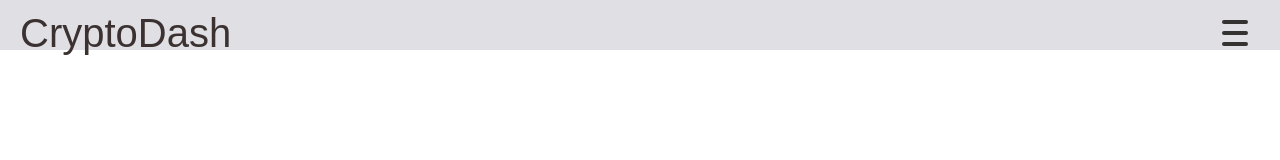
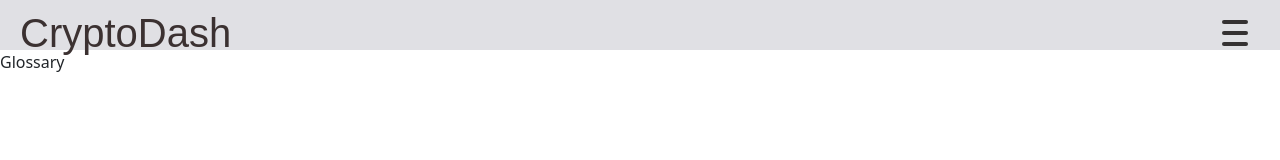
Before and after one commit to csavella/frontend-cryptodash, a React (Create React App) app: page /glossary in a window 1280 px wide. Shown: the top 160 px of the page. Built offline with nearby package versions, Linux system fonts and the light colour scheme.

Commit message:
First commit. Edited BurgerMenu.js adding glossary

```diff
--- /dev/null
+++ b/src/Components/Glossary/Glossary.js
@@ -0,0 +1,7 @@
+import React from 'react';
+import './Glossary.css';
+
+const Glossary = () =>{
+    return (<div>Glossary</div>)
+}
+export default Glossary;
--- a/src/Components/Navigation/BurgerMenu.js
+++ b/src/Components/Navigation/BurgerMenu.js
@@ -15,6 +15,9 @@ export default class SlideMenu extends React.Component {
         <Link to="/exchanges" id="exchanges" className="menu-item">
           Exchanges
         </Link>
+        <Link to="/glossary" id="glossary" className="menu-item">
+          Glossary
+        </Link>
         <Link to="/about" id="about" className="menu-item">
           About
         </Link>
--- a/src/Components/Pages/App.js
+++ b/src/Components/Pages/App.js
@@ -8,6 +8,7 @@ import Exchanges from "./Exchanges";
 import About from "./About";
 import Resources from "./Resources";
 import ScrollToTop from "../Navigation/ScrollToTop";
+import Glossary from "../Glossary/Glossary";
 
 function App() {
   return (
@@ -25,6 +26,9 @@ function App() {
           <Route path="/exchanges">
             <Exchanges />
           </Route>
+          <Route path="/glossary">
+            <Glossary />
+          </Route>
           <Route path="/about">
             <About />
           </Route>
```
Also changed, not shown: src/Components/Glossary/Glossary.css (added).
